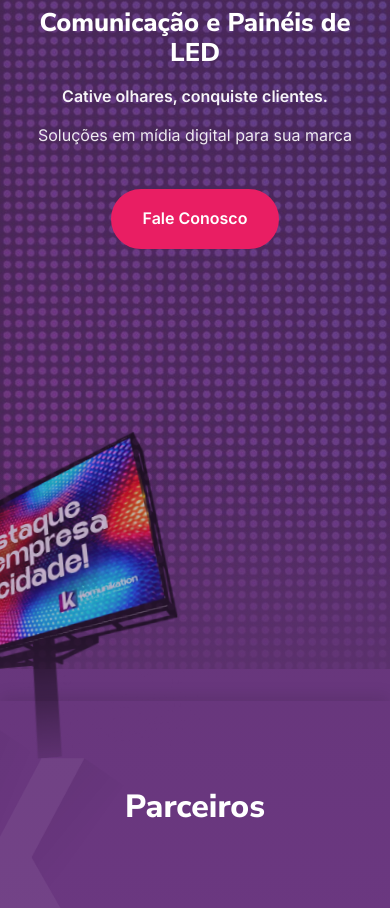
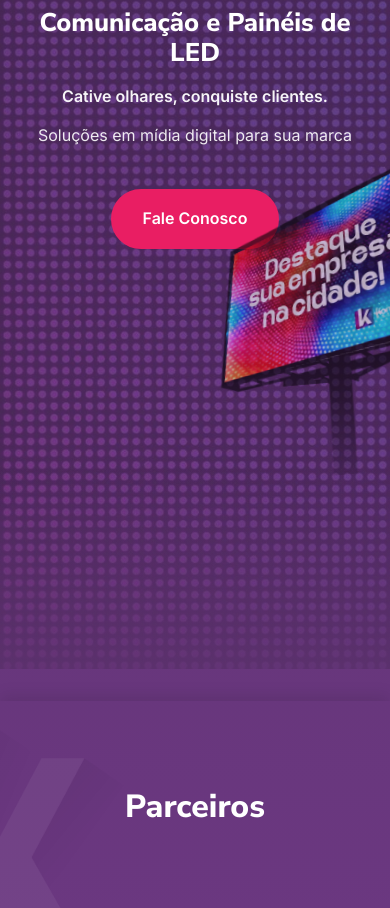
Before and after one commit to fiacacio/komunication, a website: page index.html in a window 390 px wide. Shown: the part 175-1083 px from the top of the page. Drawn offline with nearby package versions, Linux system fonts and the light colour scheme.

Commit message:
Add files via upload

```diff
--- a/index.html
+++ b/index.html
@@ -79,9 +79,9 @@
             <p class="hero-slogan">Cative olhares, conquiste clientes.</p>
             <p class="hero-subtitle">Soluções em mídia digital para sua marca</p>
             <a href="#contact" class="btn-primary">Fale Conosco</a>
+            <img src="painel2.webp" alt="Painel LED" class="hero-panel" aria-hidden="true">
         </div>
         <div class="hero-image">
-            <img src="painel2.webp" alt="Painel LED" class="hero-panel">
             <img src="k.webp" alt="K icon" class="hero-icon hero-icon-main">
         </div>
     </section>
--- a/styles.css
+++ b/styles.css
@@ -396,11 +396,12 @@ html {
 
     .hero-panel {
         height: 46.875vh; /* Aumentado de 37.5vh para 46.875vh (+25% adicional) */
-        top: -50%; /* Descido de -90% para -50% - mais visível */
-        right: 80%; /* Movido mais 60% para a direita (20% + 60%) */
+        bottom: 0; /* Posicionado na parte inferior do hero-content */
+        top: auto; /* Remover top para que bottom funcione */
+        left: 50%; /* Centralizado horizontalmente */
+        transform: translateX(-50%) rotate(-3deg); /* Centralizar e rotacionar */
         opacity: 0.7; /* Levemente mais visível */
-        transform: rotate(-3deg); /* Rotação menor */
-        max-width: 80vw; /* Não ultrapassar a largura da tela */
+        max-width: 90vw; /* Aumentado para aparecer completamente */
         z-index: 100; /* Garantir que apareça acima de tudo */
     }
 
@@ -450,11 +451,12 @@ html {
 
     .hero-panel {
         height: 37.5vh; /* Aumentado de 30vh para 37.5vh (+25% adicional) */
-        top: -45%; /* Descido de -85% para -45% - mais visível */
-        right: 80%; /* Movido mais 60% para a direita (20% + 60%) */
+        bottom: 0; /* Posicionado na parte inferior do hero-content */
+        top: auto; /* Remover top para que bottom funcione */
+        left: 50%; /* Centralizado horizontalmente */
+        transform: translateX(-50%) rotate(-2deg); /* Centralizar e rotacionar */
         opacity: 0.6; /* Levemente mais visível */
-        transform: rotate(-2deg); /* Rotação mínima */
-        max-width: 70vw; /* Não ultrapassar a largura da tela */
+        max-width: 85vw; /* Aumentado para aparecer completamente */
         z-index: 100; /* Garantir que apareça acima de tudo */
     }
 
```
